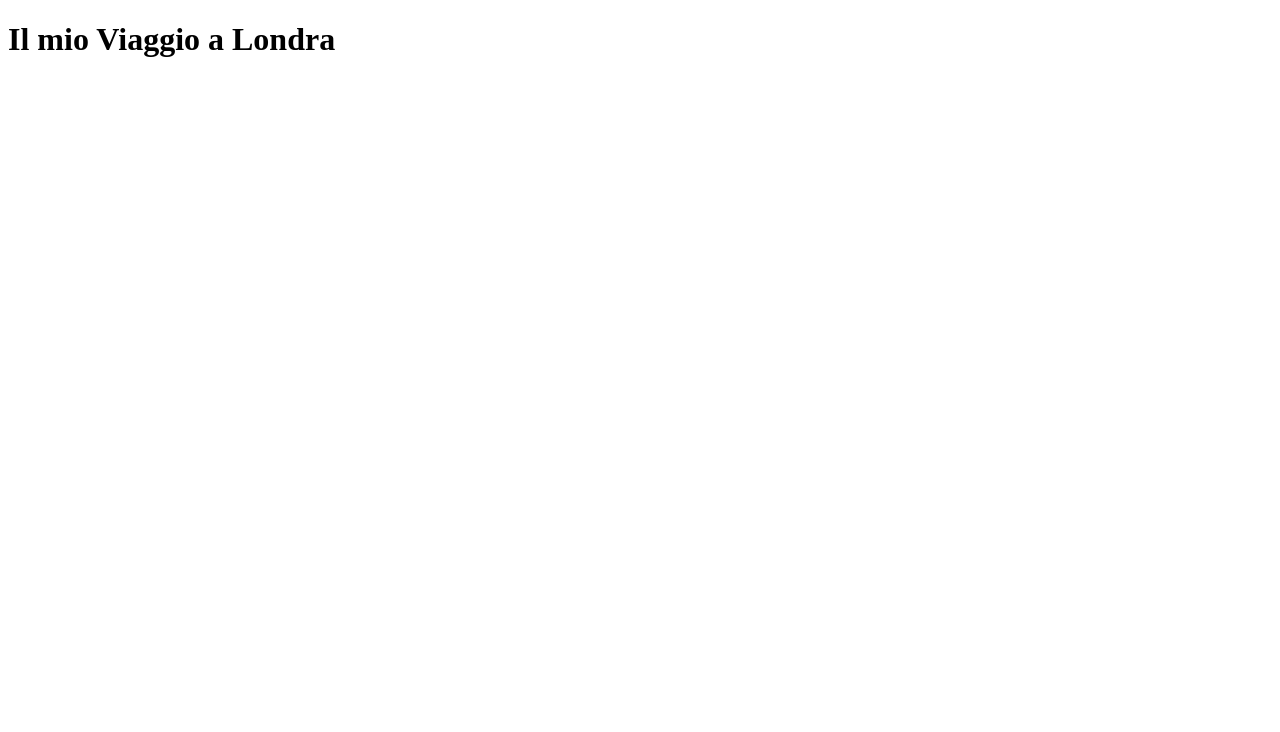
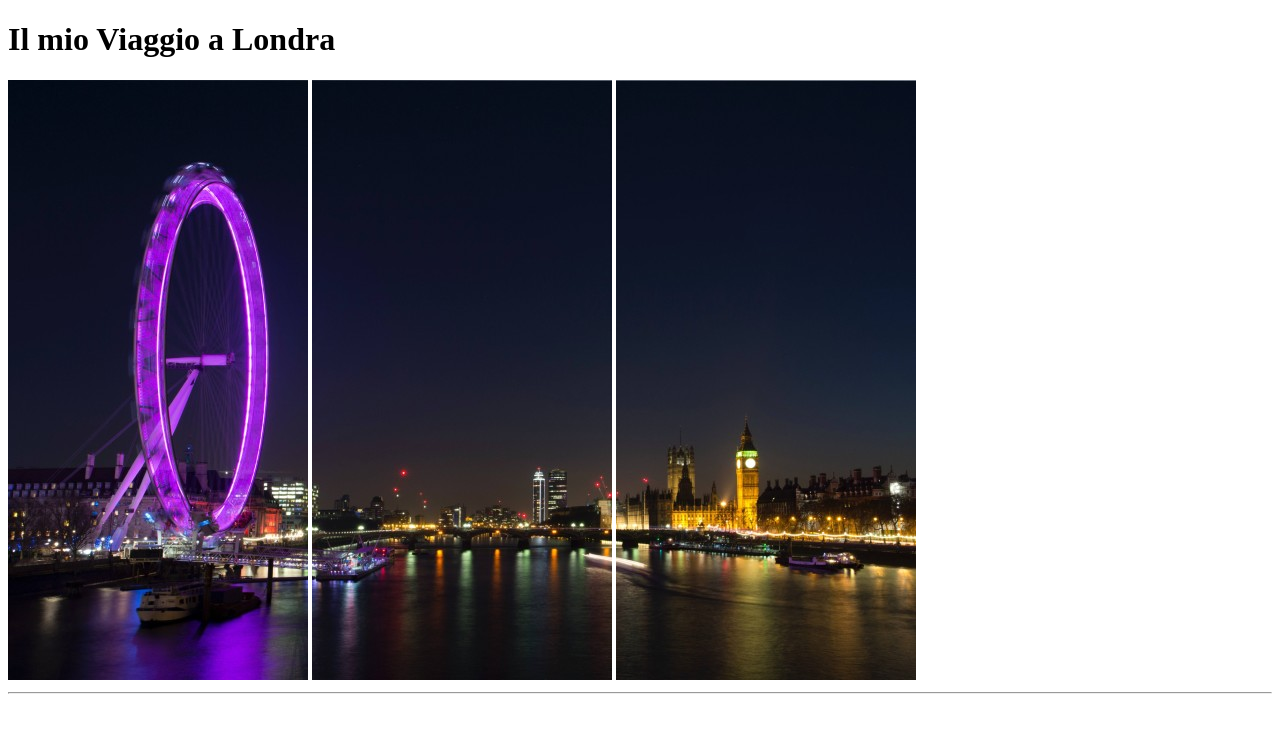
Before and after one commit to AndreaBaronchelli/html-london-trip, a website: page index.html in a window 1280 px wide. Drawn offline with Linux system fonts and the light colour scheme.

Commit message:
add images

```diff
--- a/index.html
+++ b/index.html
@@ -13,8 +13,12 @@
     </header>
 
     <!--IMAGES-->
-    <div></div>
-
+    <div>
+      <img src="./img/london1.jpg" alt="London 1" />
+      <img src="./img/london2.jpg" alt="London 2" />
+      <img src="./img/london3.jpg" alt="London 3" />
+    </div>
+    <hr />
     <!--MAIN SECTION-->
     <main>
       <!--SPESE-->
```
Also changed, not shown: img/london1.jpg (added), img/london2.jpg (added), img/london3.jpg (added).
